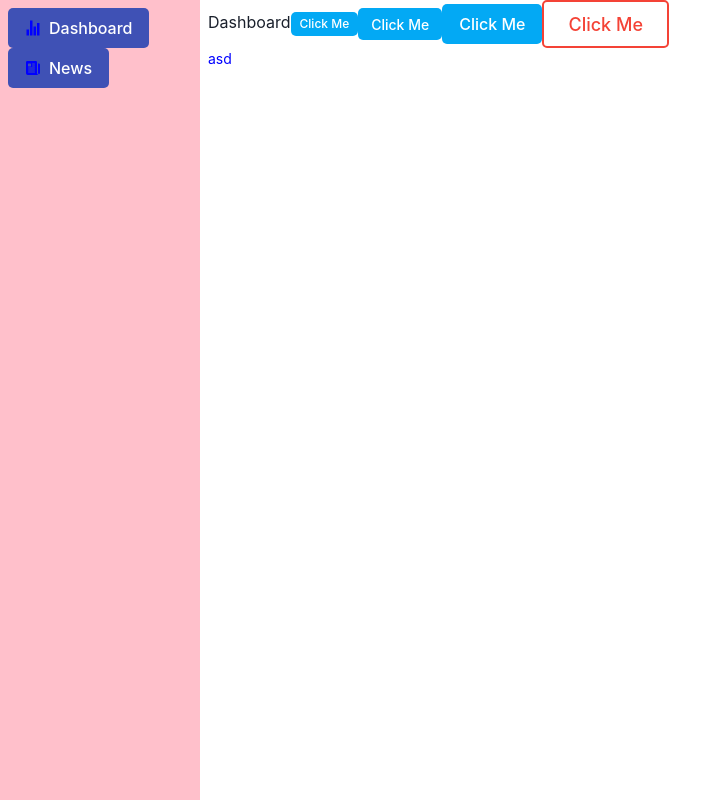
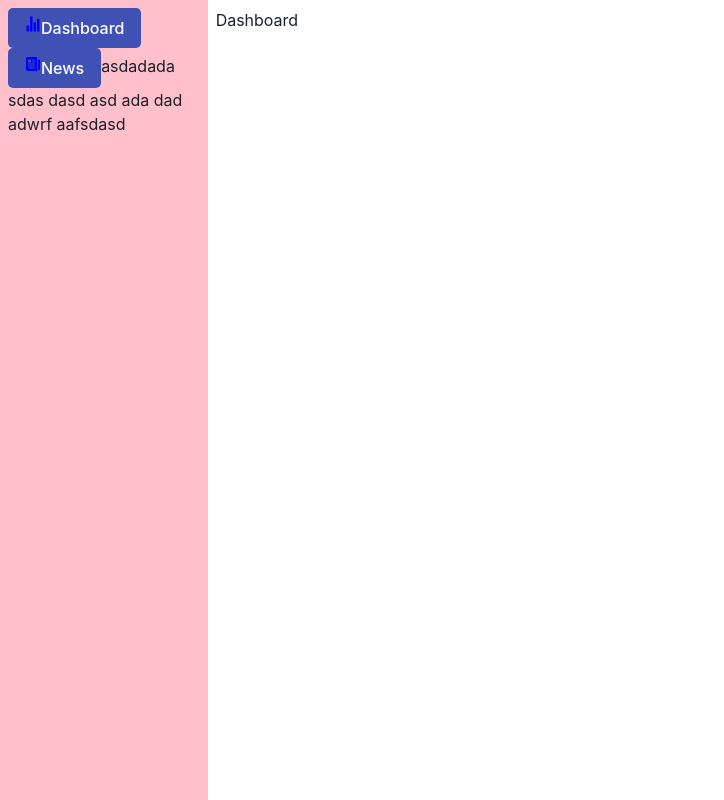
Before and after one commit to nurhamsah1998/LocalTodo-App, a React (Vite) app: page /dashboard in a window 1280 px wide. Shown: the whole page, without its empty margins (0-724 px from the left). Built offline with nearby package versions, Linux system fonts and the light colour scheme.

Commit message:
theming input

```diff
--- a/src/components/DrawerApp.tsx
+++ b/src/components/DrawerApp.tsx
@@ -1,9 +1,9 @@
-import { Box, Button, HStack, Text } from "@chakra-ui/react";
+import { Box, Button, Container, Flex, HStack, Text } from "@chakra-ui/react";
 import { sideBarMenu } from "../const/sideBarMenu";
 import { Outlet } from "react-router-dom";
 import { IconType } from "react-icons";
 
-const DESKTOP_SIDEBAR_WIDTH: number = 200;
+const DESKTOP_SIDEBAR_WIDTH: number = 250;
 function DrawerApp() {
   return (
     <Box
@@ -11,7 +11,7 @@ function DrawerApp() {
         height: "100dvh",
       }}
     >
-      <HStack sx={{ alignItems: "flex-start" }}>
+      <HStack sx={{ alignItems: "flex-start", width: "100dvw" }}>
         <Box
           sx={{
             bgColor: "pink",
@@ -24,18 +24,25 @@ function DrawerApp() {
               const Icon: IconType = item.icon;
               return (
                 <Button key={index}>
-                  <HStack>
+                  <Flex>
                     <Icon size={16} style={{ color: "blue" }} />
                     <Text>{item.label}</Text>
-                  </HStack>
+                  </Flex>
                 </Button>
               );
             })}
+            asdadada sdas dasd asd ada dad adwrf aafsdasd
           </Box>
         </Box>
-        <Box>
+        <Container
+          sx={{
+            width: "100%",
+            p: 2,
+            pl: 0,
+          }}
+        >
           <Outlet />
-        </Box>
+        </Container>
       </HStack>
     </Box>
   );
--- a/src/pages/dashboard/Dashboard.tsx
+++ b/src/pages/dashboard/Dashboard.tsx
@@ -1,27 +1,5 @@
-import { Typography } from "@/components/Typography";
-import { Button } from "@chakra-ui/react";
-
 function Dashboard() {
-  return (
-    <div>
-      Dashboard
-      <Button colorScheme="info.main" size="xs">
-        Click me
-      </Button>
-      <Button colorScheme="info.main" size="sm">
-        Click me
-      </Button>
-      <Button colorScheme="info.main" size="md">
-        Click me
-      </Button>
-      <Button size="lg" variant="outline" colorScheme="error.main">
-        Click me
-      </Button>
-      <Typography variantText="sm" sx={{ color: "blue" }}>
-        asd
-      </Typography>
-    </div>
-  );
+  return <div>Dashboard</div>;
 }
 
 export default Dashboard;
--- /dev/null
+++ b/src/theme/input.ts
@@ -0,0 +1,61 @@
+import { createMultiStyleConfigHelpers, defineStyle } from "@chakra-ui/react";
+import { inputAnatomy } from "@chakra-ui/anatomy";
+
+const { definePartsStyle, defineMultiStyleConfig } =
+  createMultiStyleConfigHelpers(inputAnatomy.keys);
+const baseStyle = definePartsStyle({
+  field: {
+    fontFamily: "poppins",
+    borderColor: "gray.200",
+    borderWidth: "2px",
+    borderStyle: "solid",
+    padding: "5px 10px",
+    borderRadius: "5px",
+    width: "100%",
+    _focus: {
+      borderColor: "primary.main",
+      borderWidth: "2px",
+      outline: "none",
+      borderStyle: "solid",
+      transition: "0.3s",
+    },
+  },
+  addon: {
+    bg: "primary.main",
+    color: "#fff",
+    padding: "5px 10px",
+    borderRadius: "5px",
+  },
+  element: {
+    height: "100%",
+    padding: "5px 10px",
+  },
+});
+const xl = defineStyle({
+  fontSize: "xl",
+  padding: "5px 10px",
+});
+const lg = defineStyle({
+  fontSize: "lg",
+  padding: "5px 10px",
+});
+const md = defineStyle({
+  fontSize: "md",
+  padding: "5px 10px",
+});
+const sm = defineStyle({
+  fontSize: "sm",
+  padding: "5px 10px",
+});
+const xs = defineStyle({
+  fontSize: "xs",
+  padding: "5px 10px",
+});
+const sizes = {
+  xl: definePartsStyle({ field: xl, addon: xl }),
+  lg: definePartsStyle({ field: lg, addon: lg }),
+  md: definePartsStyle({ field: md, addon: md }),
+  sm: definePartsStyle({ field: sm, addon: sm }),
+  xs: definePartsStyle({ field: xs, addon: xs }),
+};
+export const Input = defineMultiStyleConfig({ baseStyle, sizes });
--- a/src/theme/theme.ts
+++ b/src/theme/theme.ts
@@ -1,10 +1,12 @@
 import { extendBaseTheme } from "@chakra-ui/react";
 import { Button } from "./button";
+import { Input } from "./input";
 import { colors } from "@/const/themeColors";
 
 const theme = extendBaseTheme({
   components: {
     Button,
+    Input,
   },
   colors,
 });
```
Also changed, not shown: src/components/Typography.tsx (+3 -7 lines).
